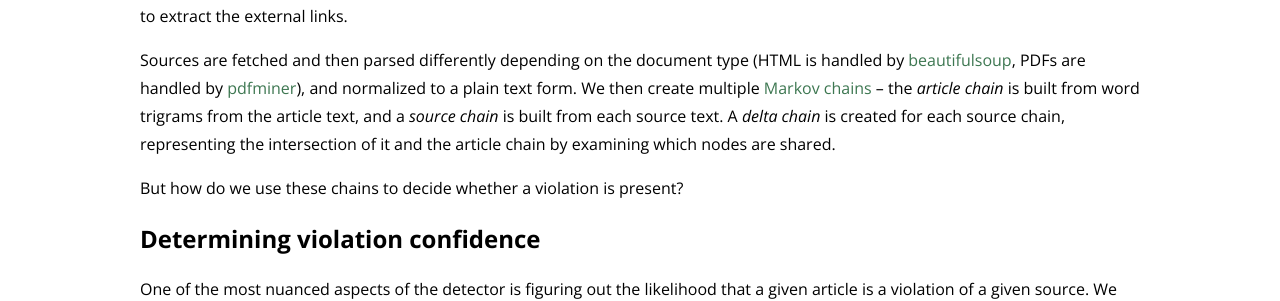
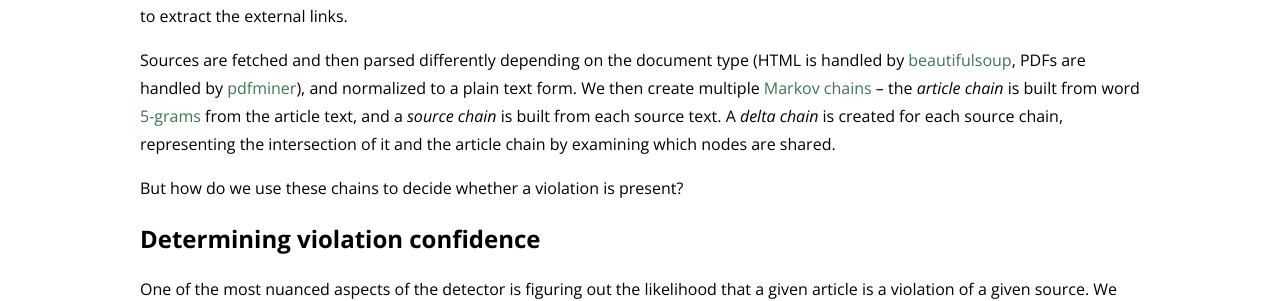
Before and after one commit to earwig/benkurtovic.com, a Jekyll site: the page built from _posts/2014-08-20-copyvio-detector.md, in a window 1280 px wide. Shown: the part 577-878 px from the top of the page. Built offline with Jekyll 4.4.1, drawn with Linux system fonts in a browser that asks for light colours; nearby versions of some CDN libraries; formulas are drawn with MathJax 3; comment, search, counter and statistics services are not loaded.

Commit message:
trigram -> 5-gram

```diff
--- a/_posts/2014-08-20-copyvio-detector.md
+++ b/_posts/2014-08-20-copyvio-detector.md
@@ -34,10 +34,10 @@ Sources are fetched and then parsed differently depending on the document type
 handled by [pdfminer](http://www.unixuser.org/~euske/python/pdfminer/)), and
 normalized to a plain text form. We then create multiple
 [Markov chains](https://en.wikipedia.org/wiki/Markov_chain) – the *article
-chain* is built from word trigrams from the article text, and a *source chain*
-is built from each source text. A *delta chain* is created for each source
-chain, representing the intersection of it and the article chain by examining
-which nodes are shared.
+chain* is built from word [5-grams](https://en.wikipedia.org/wiki/N-gram) from
+the article text, and a *source chain* is built from each source text. A *delta
+chain* is created for each source chain, representing the intersection of it
+and the article chain by examining which nodes are shared.
 
 But how do we use these chains to decide whether a violation is present?
 
```
